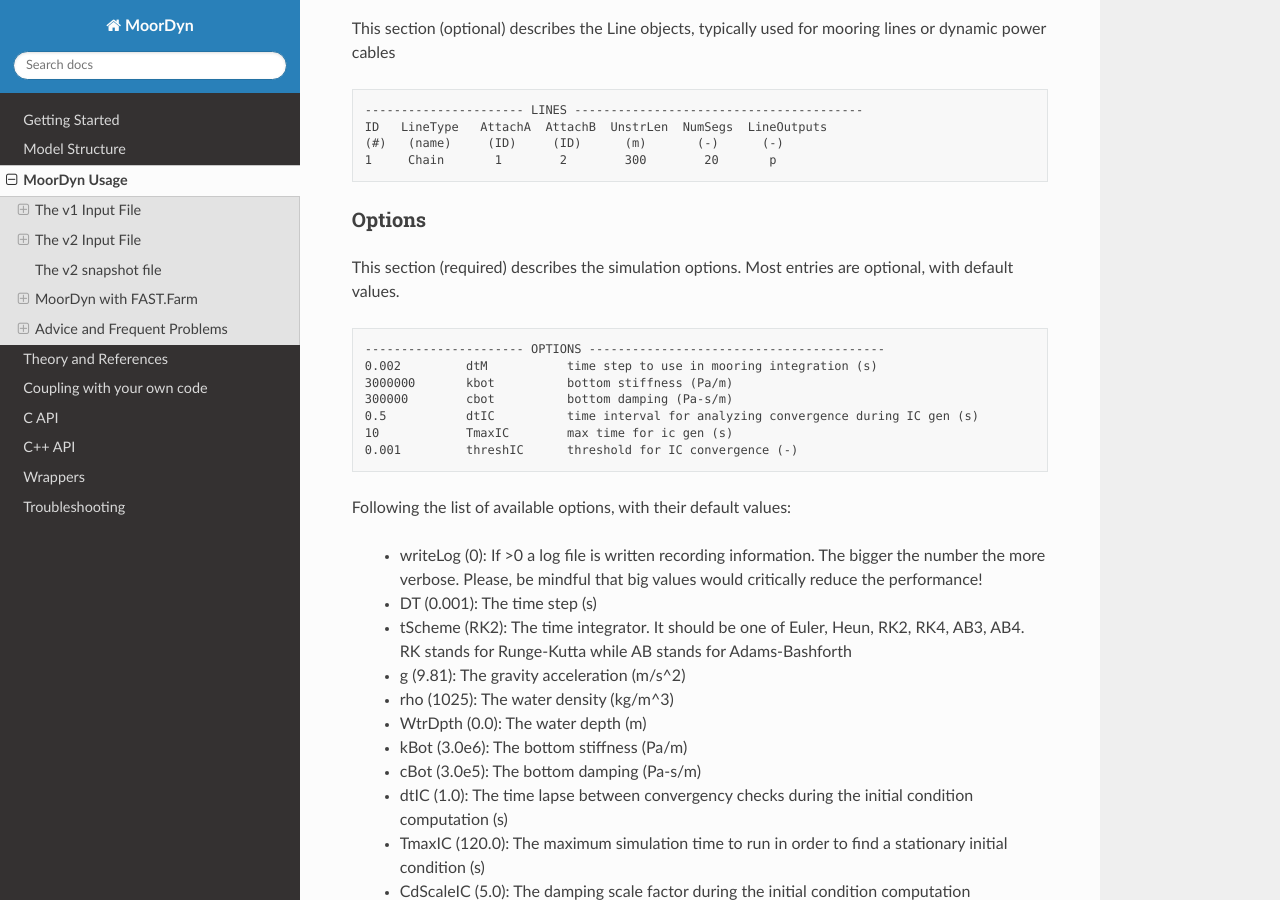
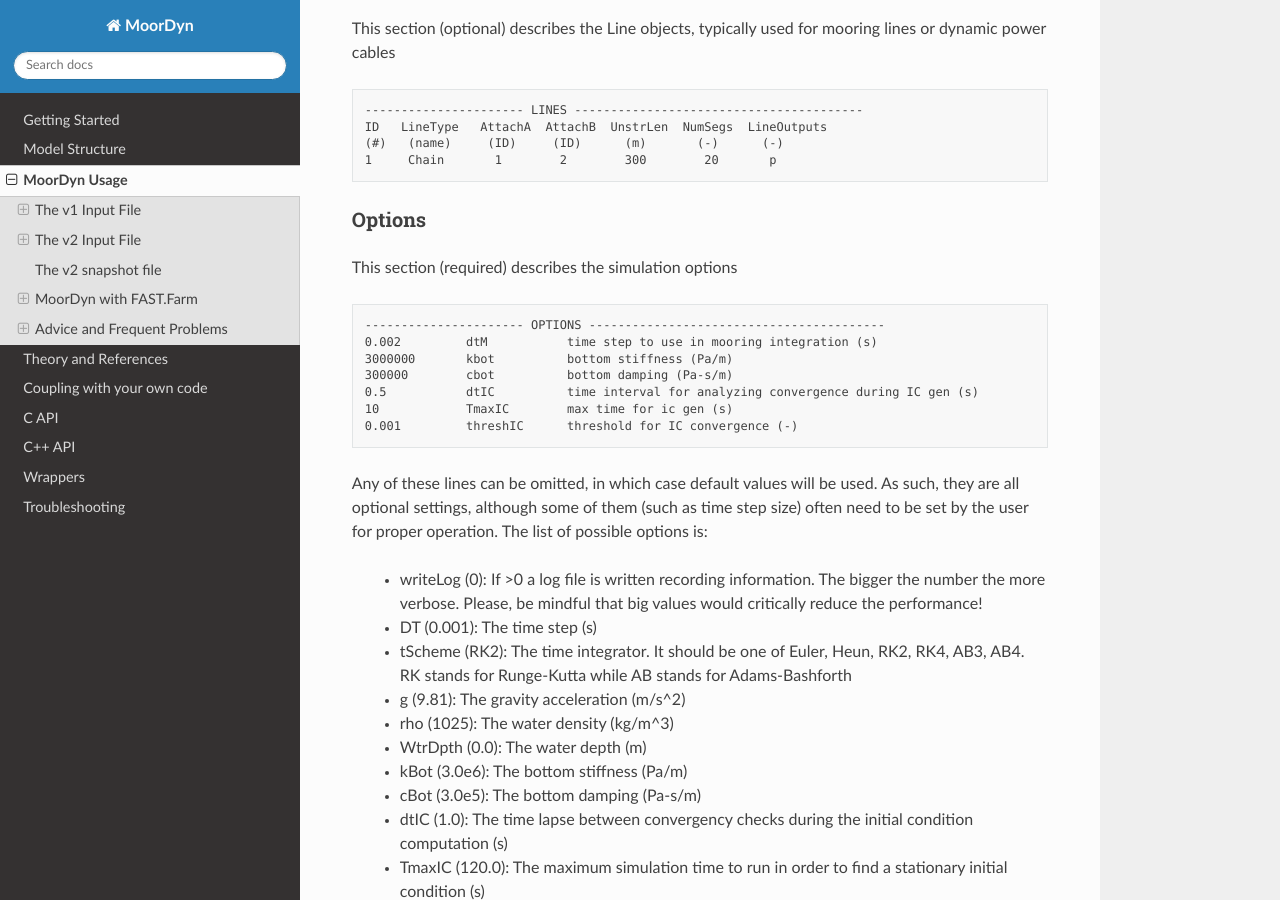
Before and after one commit to FloatingArrayDesign/MoorDyn, a Sphinx documentation site: the page built from docs/usage.rst, in a window 1280 px wide and 900 px high, scrolled down 7020 px. Built offline with Sphinx 7.4.7 and the Read the Docs theme 2.0.0, drawn with Linux system fonts in a browser that asks for light colours.

Commit message:
Copy text from v1

```diff
--- a/docs/usage.rst
+++ b/docs/usage.rst
@@ -368,8 +368,7 @@
 Options
 ^^^^^^^
 
-This section (required) describes the simulation options. Most entries are
-optional, with default values.
+This section (required) describes the simulation options
 
 .. code-block:: none
 
@@ -381,7 +380,10 @@
  10            TmaxIC        max time for ic gen (s)
  0.001         threshIC      threshold for IC convergence (-)
 
-Following the list of available options, with their default values:
+Any of these lines can be omitted, in which case default values will be used.
+As such, they are all optional settings, although some of them (such as time
+step size) often need to be set by the user for proper operation.
+The list of possible options is:
 
  - writeLog (0): If >0 a log file is written recording information. The bigger the number the more verbose. Please, be mindful that big values would critically reduce the performance!
  - DT (0.001): The time step (s)
```
